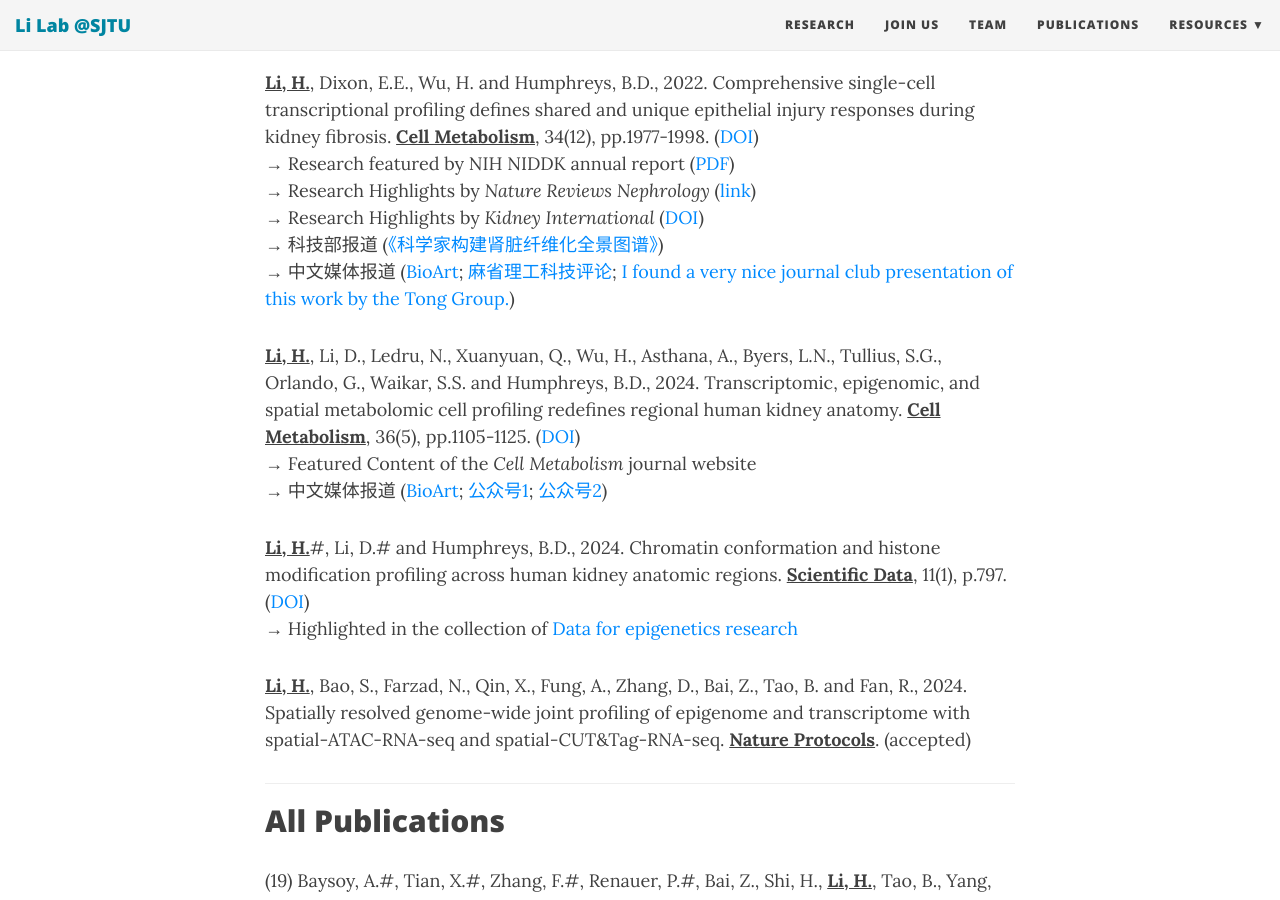
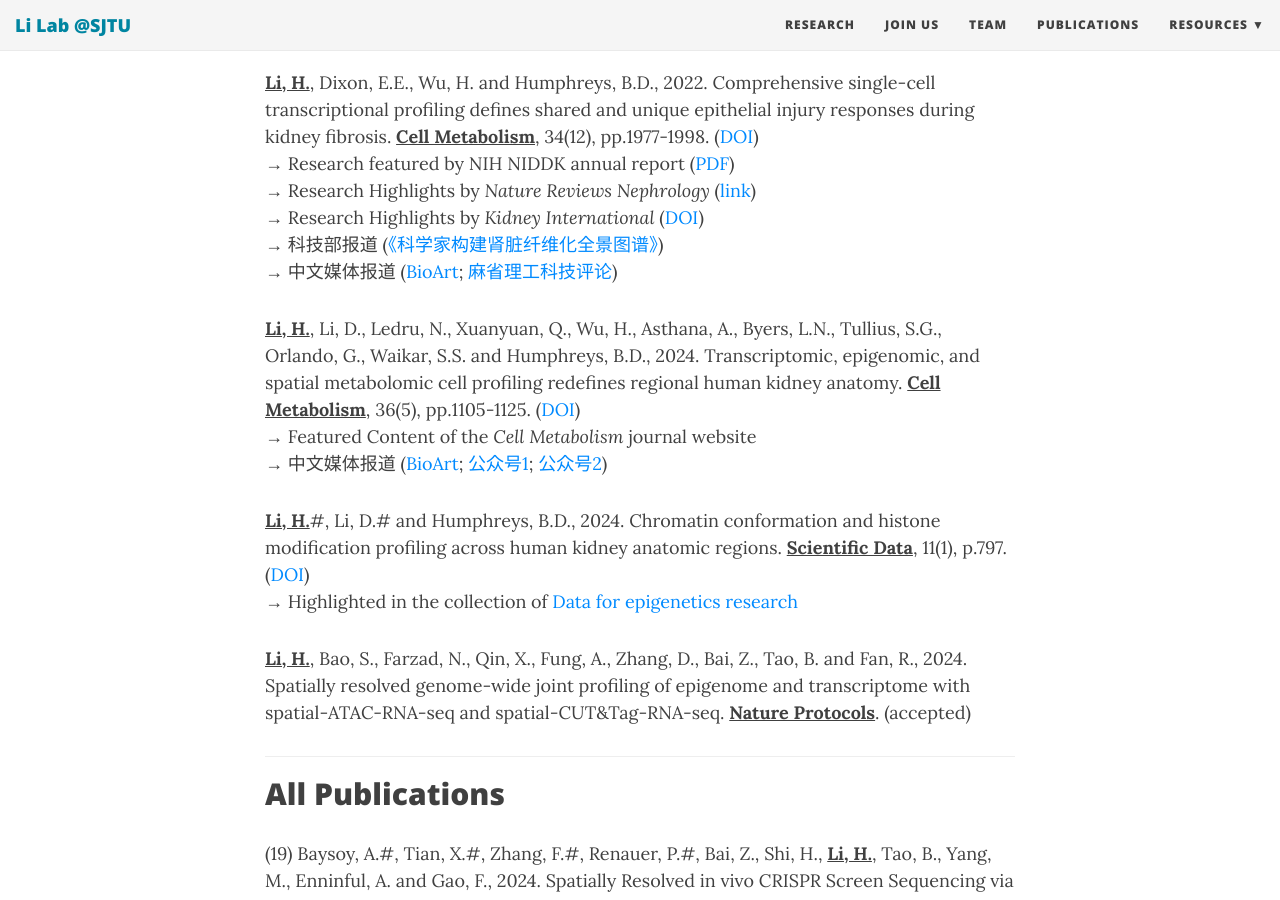
Before and after one commit to TheLiLab/thelilab.github.io, a Jekyll site: the page built from pubs.md, in a window 1280 px wide and 900 px high, scrolled down 683 px. Built offline with Jekyll 4.4.1, drawn with Linux system fonts in a browser that asks for light colours; nearby versions of some CDN libraries.

Commit message:
Update pubs.md

```diff
--- a/pubs.md
+++ b/pubs.md
@@ -23,7 +23,7 @@ bigimg:
 →	Research Highlights by <i>Nature Reviews Nephrology</i> (<a href="https://www.nature.com/articles/s41581-022-00657-x" target="_blank">link</a>)<br>
 →	Research Highlights by <i>Kidney International</i> (<a href="https://doi.org/10.1016/j.kint.2023.02.005" target="_blank">DOI</a>)<br>
 →	科技部报道 (<a href="https://www.most.gov.cn/ztzl/gnwkjdt/202211/t20221111_183450.html" target="_blank">《科学家构建肾脏纤维化全景图谱》</a>)<br>
-→	中文媒体报道 (<a href="https://mp.weixin.qq.com/s/1-JbkuPvXk3-Y5-cocJn3Q" target="_blank">BioArt</a>; <a href="https://mp.weixin.qq.com/s/tRLhBHvm4BKw3VJ8IUiXuA" target="_blank">麻省理工科技评论</a>; <a href="https://mp.weixin.qq.com/s/2EWORGEduLyAIgaS2xlviw" target="_blank">I found a very nice journal club presentation of this work by the Tong Group.</a>)
+→	中文媒体报道 (<a href="https://mp.weixin.qq.com/s/1-JbkuPvXk3-Y5-cocJn3Q" target="_blank">BioArt</a>; <a href="https://mp.weixin.qq.com/s/tRLhBHvm4BKw3VJ8IUiXuA" target="_blank">麻省理工科技评论</a>)
 <br>
 
 <strong><u>Li, H.</u></strong>, Li, D., Ledru, N., Xuanyuan, Q., Wu, H., Asthana, A., Byers, L.N., Tullius, S.G., Orlando, G., Waikar, S.S. and Humphreys, B.D., 2024. Transcriptomic, epigenomic, and spatial metabolomic cell profiling redefines regional human kidney anatomy. <strong><u>Cell Metabolism</u></strong>, 36(5), pp.1105-1125.  (<a href="https://doi.org/10.1016/j.cmet.2024.02.015" target="_blank">DOI</a>)<br>
```
